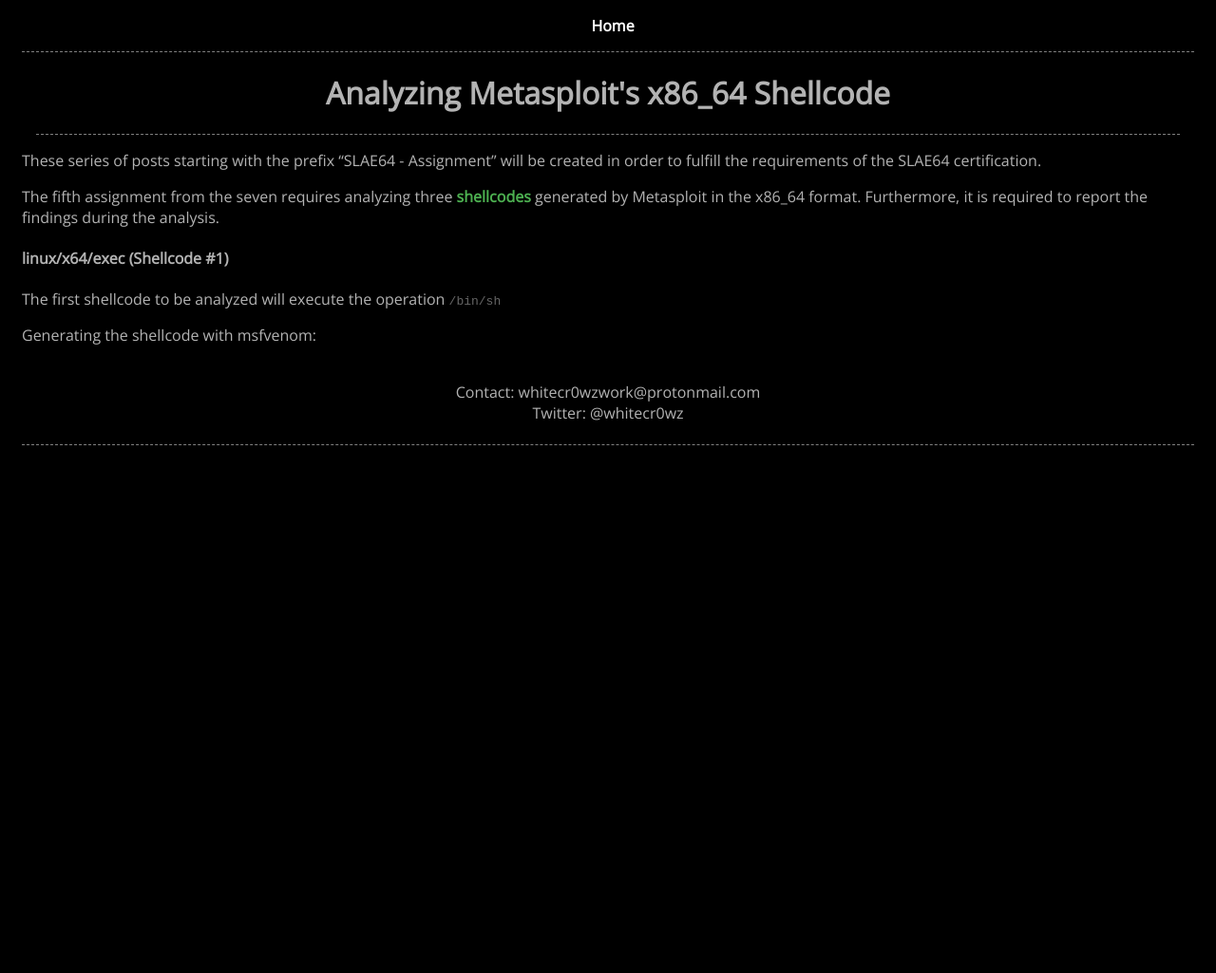
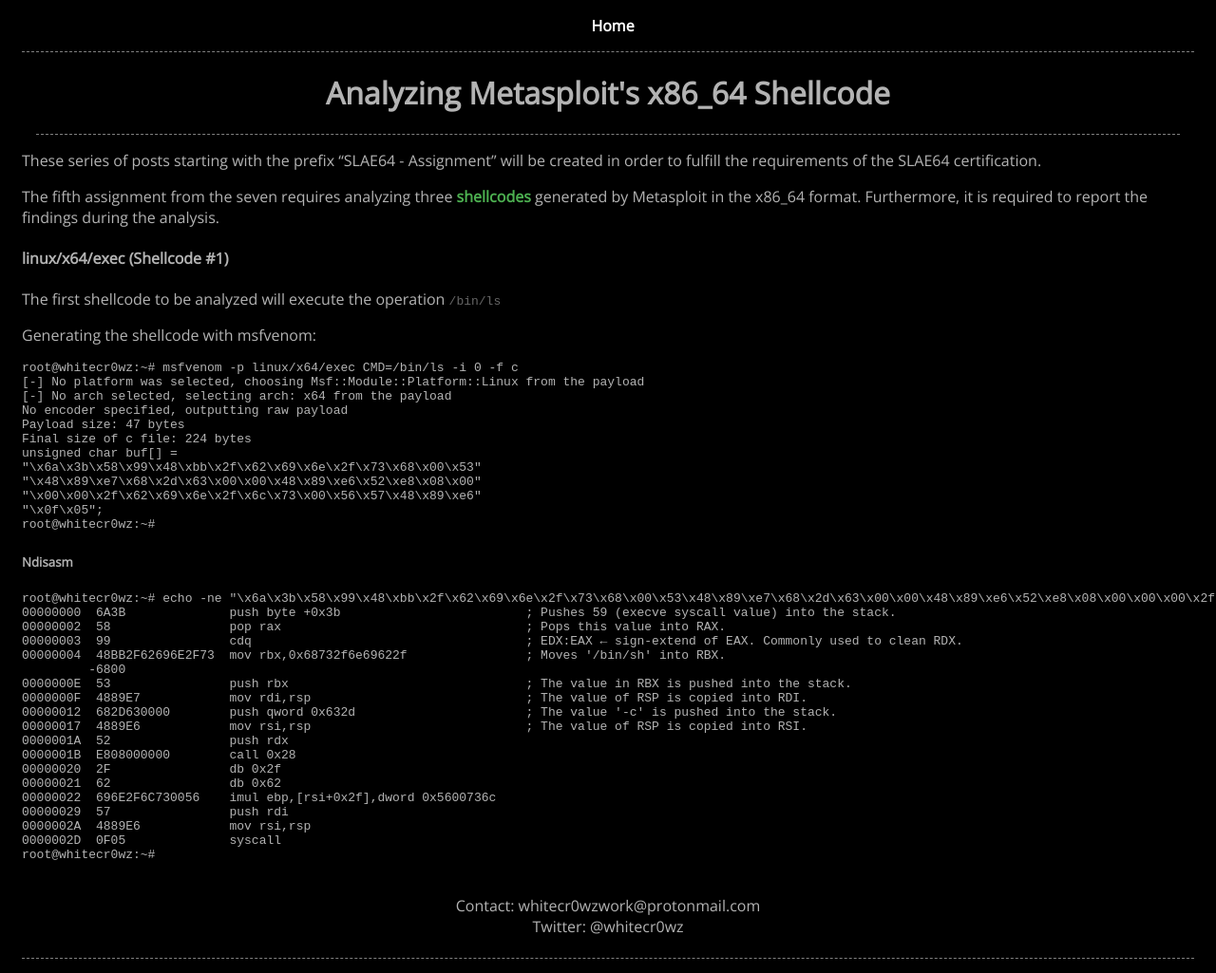
Before and after one commit to whitecr0wz/whitecr0wz.github.io, a Jekyll site: the page built from _posts/posts/2021-01-14-SLAE64-Analyzing-Shellcode.md, in a window 1280 px wide. Shown: the whole page at 95% size. Built offline with Jekyll 4.4.1, drawn with Linux system fonts in a browser that asks for light colours; before the commit the page ends 900 px from its top, so only the background shows below that.

Commit message:
Update 2021-01-14-SLAE64-Analyzing-Shellcode.md

````diff
--- a/_posts/posts/2021-01-14-SLAE64-Analyzing-Shellcode.md
+++ b/_posts/posts/2021-01-14-SLAE64-Analyzing-Shellcode.md
@@ -14,6 +14,45 @@
 
 #### linux/x64/exec (Shellcode #1)
 
-The first shellcode to be analyzed will execute the operation ```/bin/sh```
+The first shellcode to be analyzed will execute the operation ```/bin/ls```
 
 Generating the shellcode with msfvenom:
+
+```term
+root@whitecr0wz:~# msfvenom -p linux/x64/exec CMD=/bin/ls -i 0 -f c
+[-] No platform was selected, choosing Msf::Module::Platform::Linux from the payload
+[-] No arch selected, selecting arch: x64 from the payload
+No encoder specified, outputting raw payload
+Payload size: 47 bytes
+Final size of c file: 224 bytes
+unsigned char buf[] =
+"\x6a\x3b\x58\x99\x48\xbb\x2f\x62\x69\x6e\x2f\x73\x68\x00\x53"
+"\x48\x89\xe7\x68\x2d\x63\x00\x00\x48\x89\xe6\x52\xe8\x08\x00"
+"\x00\x00\x2f\x62\x69\x6e\x2f\x6c\x73\x00\x56\x57\x48\x89\xe6"
+"\x0f\x05";
+root@whitecr0wz:~#
+```
+
+##### Ndisasm
+
+```term
+root@whitecr0wz:~# echo -ne "\x6a\x3b\x58\x99\x48\xbb\x2f\x62\x69\x6e\x2f\x73\x68\x00\x53\x48\x89\xe7\x68\x2d\x63\x00\x00\x48\x89\xe6\x52\xe8\x08\x00\x00\x00\x2f\x62\x69\x6e\x2f\x6c\x73\x00\x56\x57\x48\x89\xe6\x0f\x05" | ndisasm -u - -b 64
+00000000  6A3B              push byte +0x3b                         ; Pushes 59 (execve syscall value) into the stack.
+00000002  58                pop rax                                 ; Pops this value into RAX.
+00000003  99                cdq                                     ; EDX:EAX ← sign-extend of EAX. Commonly used to clean RDX.
+00000004  48BB2F62696E2F73  mov rbx,0x68732f6e69622f                ; Moves '/bin/sh' into RBX.
+         -6800
+0000000E  53                push rbx                                ; The value in RBX is pushed into the stack.
+0000000F  4889E7            mov rdi,rsp                             ; The value of RSP is copied into RDI.
+00000012  682D630000        push qword 0x632d                       ; The value '-c' is pushed into the stack.
+00000017  4889E6            mov rsi,rsp                             ; The value of RSP is copied into RSI.
+0000001A  52                push rdx
+0000001B  E808000000        call 0x28
+00000020  2F                db 0x2f
+00000021  62                db 0x62
+00000022  696E2F6C730056    imul ebp,[rsi+0x2f],dword 0x5600736c
+00000029  57                push rdi
+0000002A  4889E6            mov rsi,rsp
+0000002D  0F05              syscall
+root@whitecr0wz:~#
+```
````
